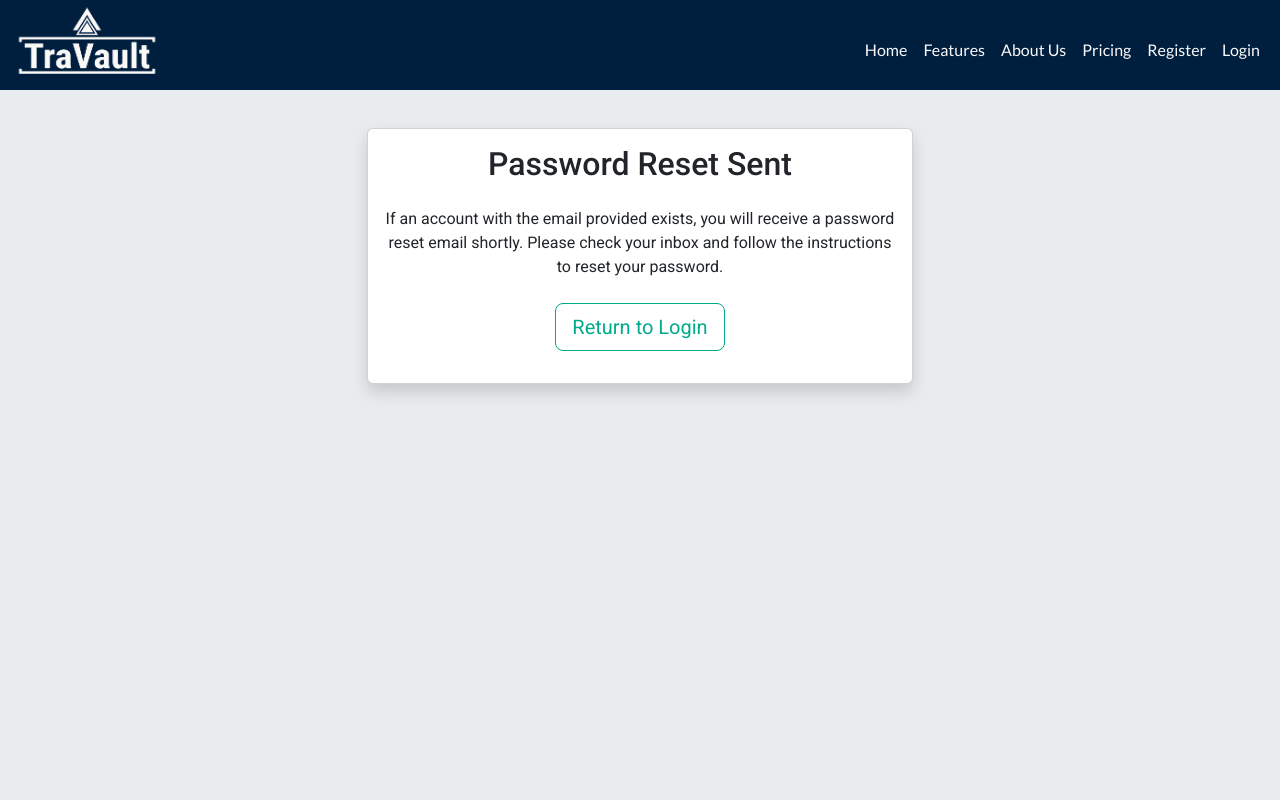
After one commit to Ty-Thetravelguy/travault_mp4_v1, a Django app: template travault/templates/account/password_reset_done.html in a window 1280 px wide. The commit adds this page. Run offline with Django 3.2, Linux system fonts and the light colour scheme; the template is opened without the code that fills it, so the values that code supplies are empty; some libraries are stand-ins or nearby versions.

Commit message:
Added password_reset_done.html

```diff
--- a/travault/templates/account/login.html
+++ b/travault/templates/account/login.html
@@ -3,7 +3,6 @@
 {% load custom_filters %}
 
 {% block head_title %}Log in to TraVault{% endblock %}
-
 
 {% block content %}
 <section id="login" class="bg-gray-200 full-height-bg">
--- /dev/null
+++ b/travault/templates/account/password_reset_done.html
@@ -0,0 +1,27 @@
+{% extends "base.html" %}
+{% load static %}
+{% load custom_filters %}  <!-- Ensure custom filters are loaded if needed -->
+
+{% block head_title %}Password Reset Sent - TraVault{% endblock %}
+
+{% block content %}
+<section id="password-reset-done" class="bg-gray-200 full-height-bg">
+    <div class="container top-padding roboto">
+        <div class="row justify-content-center py-5">
+            <div class="col-md-6">
+                <div class="card shadow">
+                    <div class="card-body text-center">
+                        <h2 class="card-title mb-4">Password Reset Sent</h2>
+                        <p class="mb-3">
+                            If an account with the email provided exists, you will receive a password reset email shortly. Please check your inbox and follow the instructions to reset your password.
+                        </p>
+                        <p class="mt-4">
+                            <a href="{% url 'account_login' %}" class="btn btn-get-started btn-lg">Return to Login</a>
+                        </p>
+                    </div>
+                </div>
+            </div>
+        </div>
+    </div>
+</section>
+{% endblock %}
```
